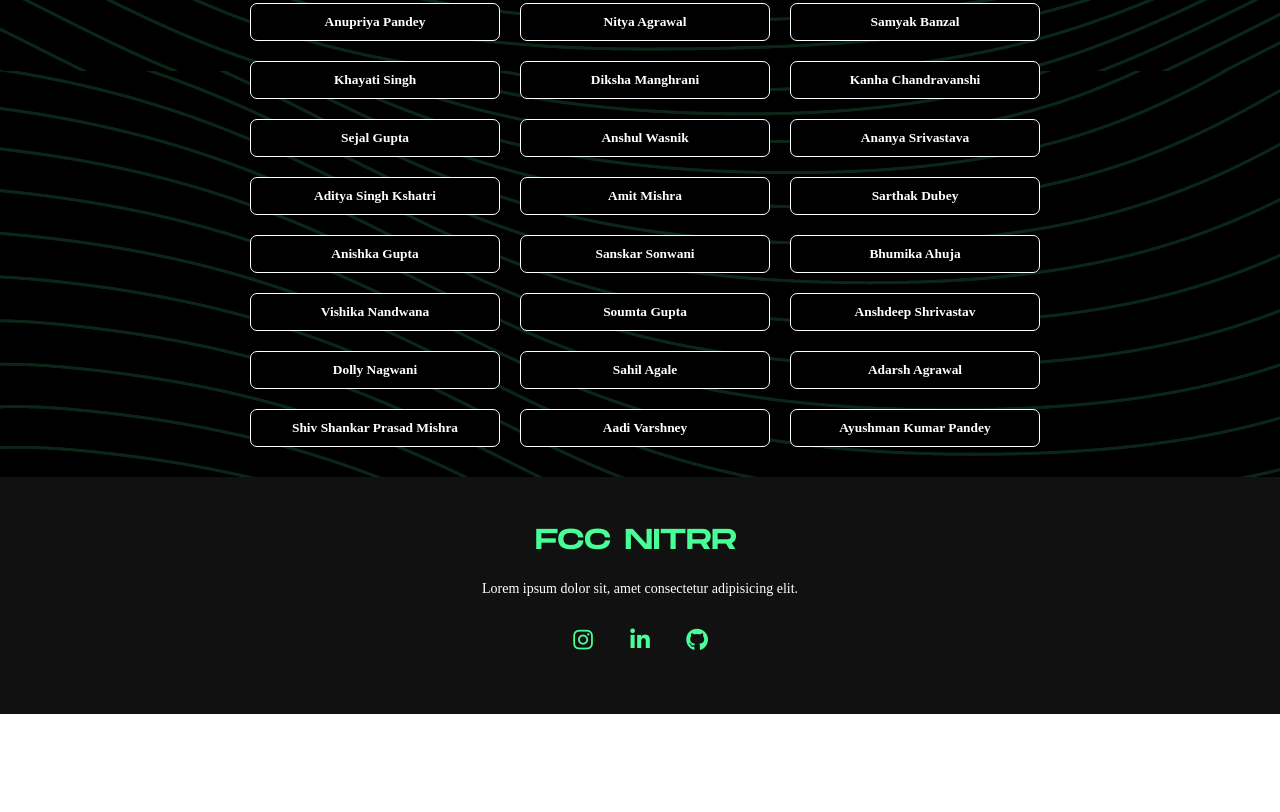
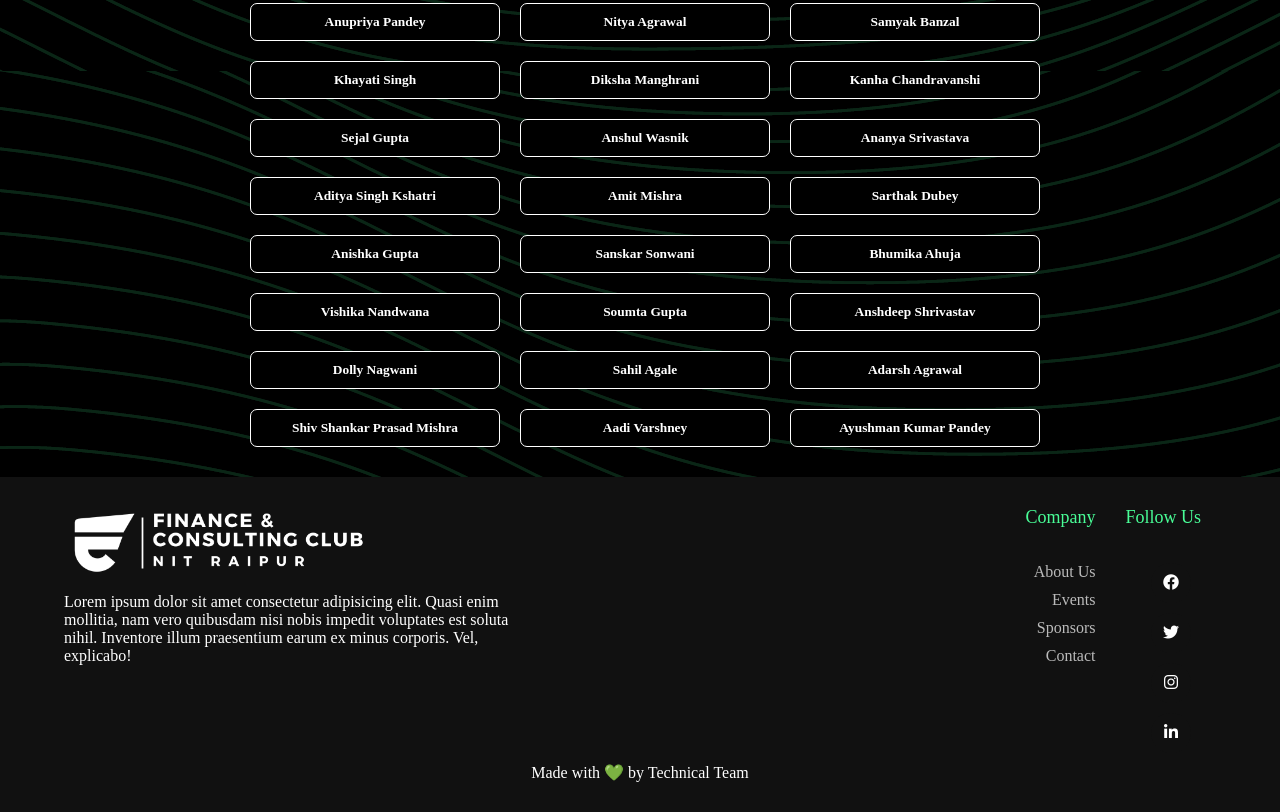
Before and after one commit to harshalwasnik22/fcc-website-new, a website built with Vite: page index.html in a window 1280 px wide. Shown: the part 4714-5526 px from the top of the page. Before the commit the page ends 5428 px from the top, so only its background shows below. Built offline with nearby package versions, Linux system fonts and the light colour scheme; a web font is replaced by a local one.

Commit message:
added footer

```diff
--- a/index.html
+++ b/index.html
@@ -576,7 +576,7 @@
       <!-- Forms -->
 
       <!-- Footer -->
-        <footer>
+        <!-- <footer>
           <div class="footer-content">
               <h3>FCC NITRR</h3>
               <p>Lorem ipsum dolor sit, amet consectetur adipisicing elit.</p>
@@ -586,7 +586,54 @@
               <li><a href="#"><i class="fa-brands fa-github"></i></a></li>
               </ul>
           </div>
-      </footer>
+      </footer> -->
+      <footer class="footer">
+        <div class="container2">
+          <div class="left-part">
+            <div class="top-part">
+              <div>
+                <img src="./images/logo3.png" alt="" srcset="" class="logo2">
+              </div>
+            </div>
+            <div class="bottom-part">
+              Lorem ipsum dolor sit amet consectetur adipisicing elit. Quasi enim mollitia, nam vero quibusdam nisi nobis impedit voluptates est soluta nihil. Inventore illum praesentium earum ex minus corporis. Vel, explicabo!
+            </div>
+          </div>
+          <div class="row2">
+
+            <div class="footer-col">
+              <h4>company</h4>
+              <ul>
+                <li><a href="#about">about us</a></li>
+                <li><a href="#events">events</a></li>
+                <li><a href="#sponsors">sponsors</a></li>
+                <li><a href="#contact">contact</a></li>
+              </ul>
+            </div>
+            <!-- <div class="footer-col">
+              <h4>get help</h4>
+              <ul>
+                <li><a href="#">FAQ</a></li>
+                <li><a href="#">shipping</a></li>
+                <li><a href="#">returns</a></li>
+                <li><a href="#">order status</a></li>
+                <li><a href="#">payment options</a></li>
+              </ul>
+            </div> -->
+
+            <div class="footer-col">
+              <h4>follow us</h4>
+              <div class="social-links">
+                <a href="#"><i class="fab fa-facebook-f"></i></a>
+                <a href="#"><i class="fab fa-twitter"></i></a>
+                <a href="#"><i class="fab fa-instagram"></i></a>
+                <a href="#"><i class="fab fa-linkedin-in"></i></a>
+              </div>
+            </div>
+          </div>
+        </div>
+        <div class="copyrt">Made with 💚 by Technical Team</div>
+     </footer>
       <!-- Footer -->
 
 
--- a/style.css
+++ b/style.css
@@ -124,6 +124,7 @@
   background-position: center;
   position: relative;
   background-image: url(./images/bg.png);
+  background-attachment: fixed;
 }
 
 
@@ -609,6 +610,7 @@
 .team{
   background-color: black;
   background-image: url(./images/contactbg.png);
+  background-attachment: fixed;
   padding-bottom: 20px;
 }
 .flex{
@@ -829,66 +831,173 @@
 
 /* footer */
 
-footer{
-  /* position: absolute; */
-  bottom: 0;
-  left: 0;
-  right: 0;
-  /* padding: 5%; */
-  background: #111;
-  height: auto;
-  width: 100%;
-  font-family: "Open Sans";
-  padding-top: 40px;
-  color: #fff;
+.container2{
+	/* max-width: 1170px; */
+	margin:auto;
+  font-family: mont;
+  display: flex;
+  justify-content: space-between;
 }
-.footer-content{
-  display: flex;
-  align-items: center;
-  justify-content: center;
-  flex-direction: column;
-  text-align: center;
+.row2{
+	display: flex;
+	flex-wrap: wrap;
 }
-.footer-content h3{
-  font-size: 1.8rem;
-  font-weight: 400;
-  text-transform: capitalize;
-  line-height: 3rem;
+ul{
+	list-style: none;
+}
+.footer{
+	background-color:#111;;
+    padding: 30px 5%;
+    color: #fff;
+}
+.footer-col{
+   padding: 0 15px;
+   text-align: right;
+}
+.logo2{
+  /* transform: scale(0.7); */
+  width:65%;
+}
+.footer-col h4{
+	font-size: 18px;
+	color: #ffffff;
+	text-transform: capitalize;
+	margin-bottom: 35px;
+	font-weight: 500;
+	position: relative;
   color: #49FE97;
 }
-.footer-content p{
-  max-width: 500px;
-  margin: 10px auto;
-  line-height: 28px;
-  font-size: 14px;
-  font-family: mont;
+/* .footer-col h4::before{
+	content: '';
+	position: absolute;
+	left:0;
+	bottom: -10px;
+	background-color: rgb(24, 189, 106);
+	height: 2px;
+	box-sizing: border-box;
+	width: 50px;
+  text-align: right;
+} */
+.footer-col ul li:not(:last-child){
+	margin-bottom: 10px;
 }
-.socials{
-  list-style: none;
+.footer-col ul li a{
+	font-size: 16px;
+	text-transform: capitalize;
+	color: #ffffff;
+	text-decoration: none;
+	font-weight: 300;
+	color: #bbbbbb;
+	display: block;
+	transition: all 0.3s ease;
+}
+.footer-col ul li a:hover{
+	color: #ffffff;
+	padding-left: 8px;
+}
+.social-links{
   display: flex;
-  align-items: center;
-  justify-content: center;
-  margin: 1rem 0 3rem 0;
+  flex-direction: column;
+  text-align: right;
+  align-items: flex-end;
+}
+.footer-col .social-links a{
+	display: inline-block;
+	height: 40px;
+	width: 40px;
+	background-color:#111;
+	margin:0 10px 10px 0;
+	text-align: center;
+	line-height: 40px;
+	border-radius: 50%;
+	color: #ffffff;
+	transition: all 0.5s ease;
+}
+.footer-col .social-links a:hover{
+	color: #24262b;
+	background-color: rgb(24, 189, 106);
+}
+
+.left-part{
+  padding:0;
+  margin:0;
+  width:40%;
+  display:flex;
+  flex-direction: column;
 
 }
-.socials li{
-  margin: 0 10px;
+.top-part{
+  text-align: left;
 }
-.socials a{
-  text-decoration: none;
-  color: #49FE97;
+
+.bottom-part{
+  margin-top: 15px;
 }
-.socials a i{
-  font-size: 1.4rem;
-  transition: color .4s ease;
 
+.copyrt{
+  text-align: center;
+  font-family: mont;
+  /* position: absolute; */
+  /* bottom: 0; */
 }
-.socials a:hover i{
-  color: aqua;
+
+/*responsive*/
+@media(max-width: 800px){
+  .footer-col{
+    width: 50%;
+    margin-bottom: 30px;
+}
+.logo2{
+  width:80%;
+}
+}
+@media(max-width: 600px){
+  .row2{
+    padding-top: 1.5em;
+  }
+  .footer-col{
+    width: 100%;
+}
+
+.social-links{
+  flex-direction: row;
+  justify-content: end;
+  flex-wrap: wrap;
+}
+
+.logo2{
+  width:80%;
+  align-items: center;
+}
+  .container2{
+    flex-direction: column;
+  }
+
+  .left-part{
+    width:100%;
+    margin: auto;
+  }
+  .top-part{
+    text-align: center;
+  }
+  .bottom-part{
+    text-align: center;
+  }
+
+  .footer-col{
+    text-align: center;
+  }
+
+  .social-links{
+    justify-content: center;
+  }
+
+
 }
 
 
-/* footer */
+
+/* footer ends */
 
 @media screen and (max-width: 1024px) {
   /* .text-scramble{
```
Also changed, not shown: images/WhatsApp Image 2023-01-27 at 16.56.52.jpeg (added), images/logo2.png (added), images/logo3.png (added).
